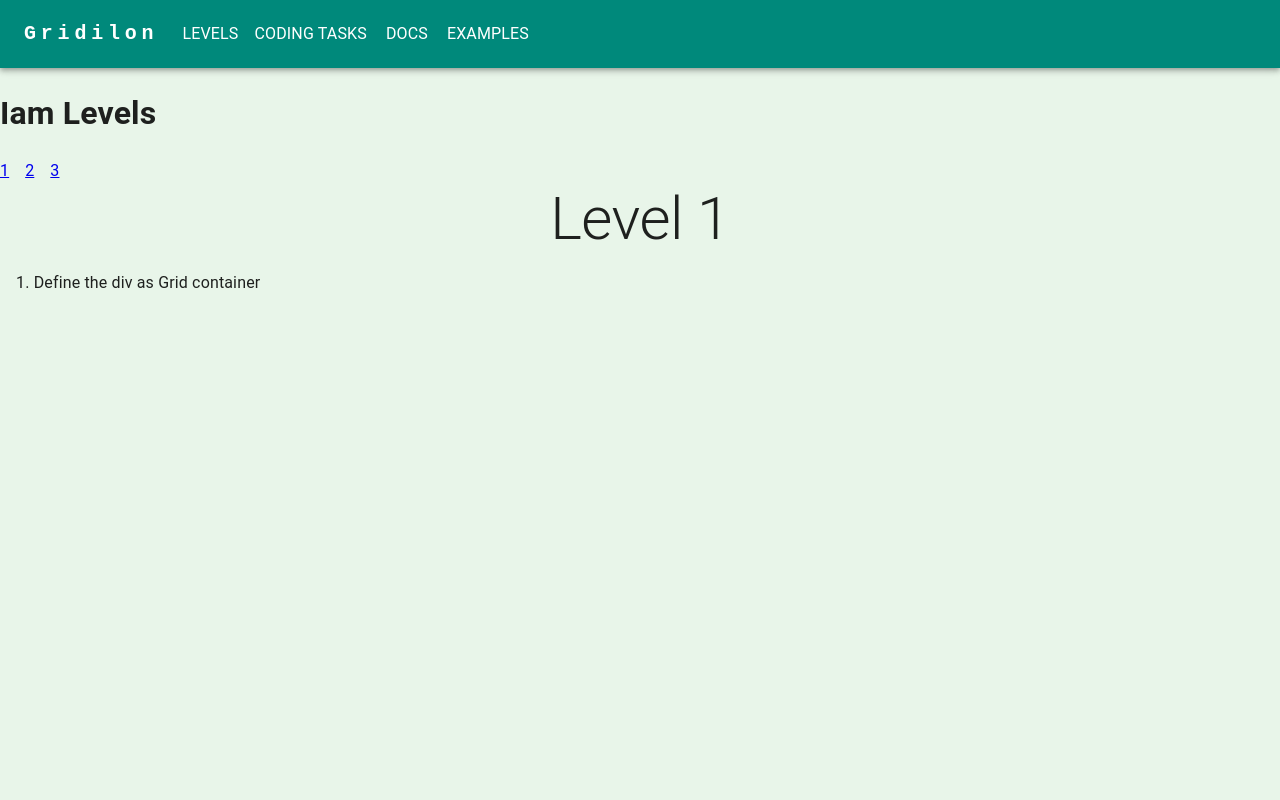
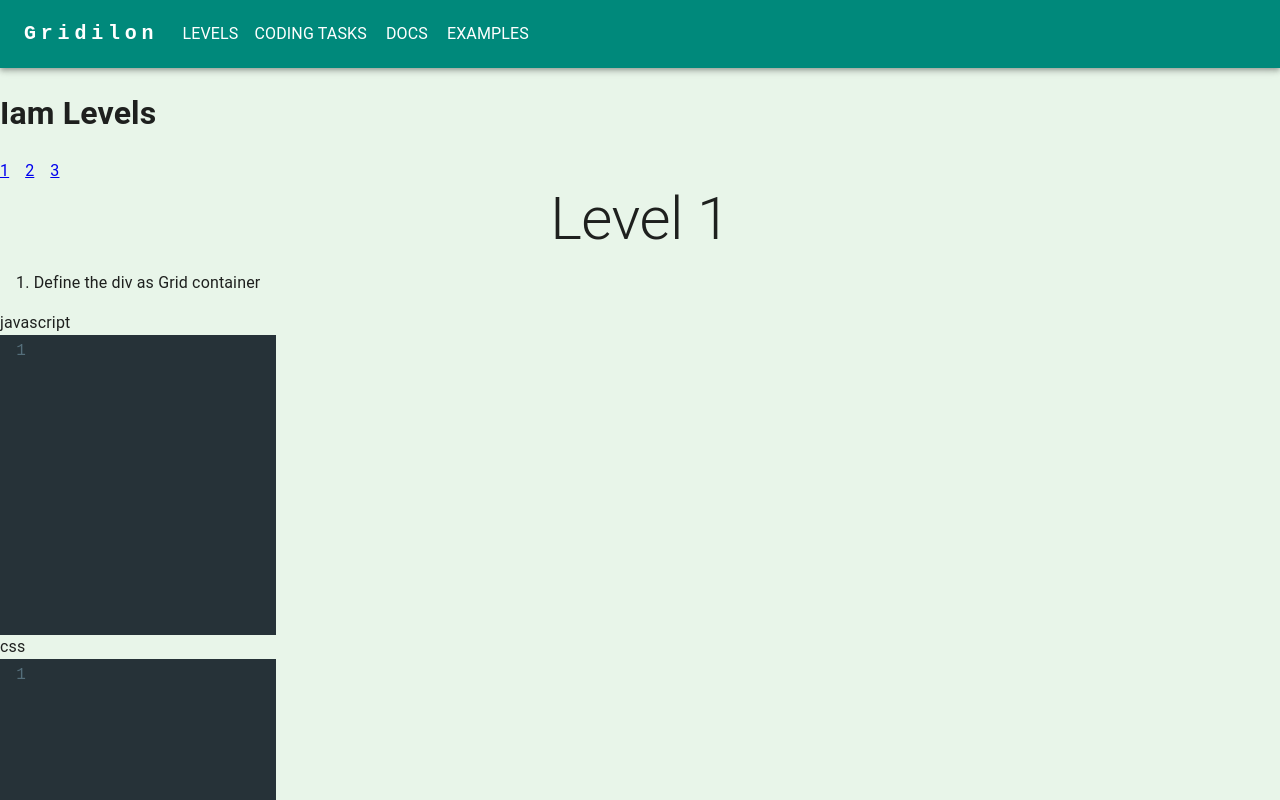
Before and after one commit to pelegsch666/grid, a React (Create React App) app: page /levels/1 in a window 1280 px wide. Shown: the top 800 px of the page. Built offline with nearby package versions, Linux system fonts and the light colour scheme.

Commit message:
finish basic editor

```diff
--- a/src/index.tsx
+++ b/src/index.tsx
@@ -8,11 +8,9 @@ const root = ReactDOM.createRoot(
 	document.getElementById('root') as HTMLElement
 );
 root.render(
-	<React.StrictMode>
-		<BrowserRouter>
-			<RecoilRoot>
-				<App />
-			</RecoilRoot>
-		</BrowserRouter>
-	</React.StrictMode>
+	<BrowserRouter>
+		<RecoilRoot>
+			<App />
+		</RecoilRoot>
+	</BrowserRouter>
 );
--- /dev/null
+++ b/src/views/Levels/Levels.constants.ts
@@ -0,0 +1,5 @@
+export const MODES = {
+	JS: 'javascript' as const,
+	HTML: 'html' as const,
+	CSS: 'css' as const,
+};
--- /dev/null
+++ b/src/views/Levels/Levels.store.ts
@@ -0,0 +1,14 @@
+// imports from 3rd party libraries
+import { atom, RecoilState } from 'recoil';
+
+// types
+import { CodeInput } from 'views/Levels/Levels.types';
+
+export const codeState = atom({
+	key: 'codeState',
+	default: {
+		javascript: '',
+		html: '',
+		css: '',
+	},
+}) as RecoilState<CodeInput>;
--- /dev/null
+++ b/src/views/Levels/Levels.types.ts
@@ -0,0 +1,5 @@
+export interface CodeInput {
+	javascript: string;
+	html: string;
+	css: string;
+}
--- a/src/views/Levels/LevelsComponents/LevelTemplate/index.ts
+++ /dev/null
@@ -1,4 +0,0 @@
-// components
-import { LevelTemplate } from 'views/Levels/components/LevelTemplate/LevelTemplate';
-
-export { LevelTemplate };
--- a/src/views/Levels/components/CodeEditor/CodeEditor.tsx
+++ b/src/views/Levels/components/CodeEditor/CodeEditor.tsx
@@ -1,13 +1,35 @@
+// imports from 3rd party libraries
+import { useState } from 'react';
+import { useRecoilState } from 'recoil';
+
 // types
 import { CodeEditorProps } from 'views/Levels/components/CodeEditor/CodeEditor.types';
+
+// components
+import { CodePanel } from 'views/Levels/components/CodePanel/CodePanel';
+
+// store
+import { codeState } from 'views/Levels/Levels.store';
+
+// constants
+import { MODES } from 'views/Levels/Levels.constants';
 
 export const CodeEditor = ({
 	initContainerCssProperties,
 	initItemCssProperties,
 	userCssProperties,
 }: CodeEditorProps) => {
-	console.log(initContainerCssProperties);
-	console.log(initItemCssProperties);
-	console.log(userCssProperties);
-	return null;
+	const [code, setCode] = useRecoilState(codeState);
+
+	// console.log(initContainerCssProperties);
+	// console.log(initItemCssProperties);
+	// console.log(userCssProperties);
+
+	return (
+		<>
+			<CodePanel mode={MODES.JS} code={code.javascript} setCode={setCode} />
+			<CodePanel mode={MODES.CSS} code={code.css} setCode={setCode} />
+			<CodePanel mode={MODES.HTML} code={code.html} setCode={setCode} />
+		</>
+	);
 };
--- /dev/null
+++ b/src/views/Levels/components/CodePanel/CodePanel.tsx
@@ -0,0 +1,43 @@
+// imports from 3rd party libraries
+
+import 'codemirror/lib/codemirror.css';
+import 'codemirror/mode/css/css';
+import 'codemirror/mode/htmlmixed/htmlmixed';
+import 'codemirror/mode/javascript/javascript';
+import 'codemirror/theme/material.css';
+import { UnControlled as CodeMirror } from 'react-codemirror2';
+
+import { useRecoilState } from 'recoil';
+
+// types
+import { CodePanelProps } from 'views/Levels/components/CodePanel/CodePanel.types';
+import { CodeInput } from 'views/Levels/Levels.types';
+
+// store
+import { codeState } from 'views/Levels/Levels.store';
+
+export const CodePanel = ({ mode }: CodePanelProps) => {
+	const [code, setCode] = useRecoilState(codeState);
+
+	const onChange = (editor: any, data: any, value: string) => {
+		const newCode = { ...codeState } as any; // TODO: fix this
+		newCode[mode] = value;
+		setCode(newCode);
+	};
+
+	return (
+		<>
+			<div>{mode}</div>
+			<CodeMirror
+				onChange={(editor, data, value) => onChange(editor, data, value)}
+				options={{
+					mode: mode === 'html' ? 'htmlmixed' : mode,
+					theme: 'material',
+					lineNumbers: true,
+					inputStyle: 'textarea',
+				}}
+				value={code[mode]}
+			/>
+		</>
+	);
+};
--- /dev/null
+++ b/src/views/Levels/components/CodePanel/index.ts
@@ -0,0 +1,4 @@
+// components
+import { CodePanel } from 'views/Levels/components/CodePanel/CodePanel';
+
+export { CodePanel };
```
Also changed, not shown: package.json (+10 -0 lines), src/views/Levels/components/CodePanel/CodePanel.types.ts (added, +8 -0 lines), 1 other file (tests, documents, lock files or other folders).
